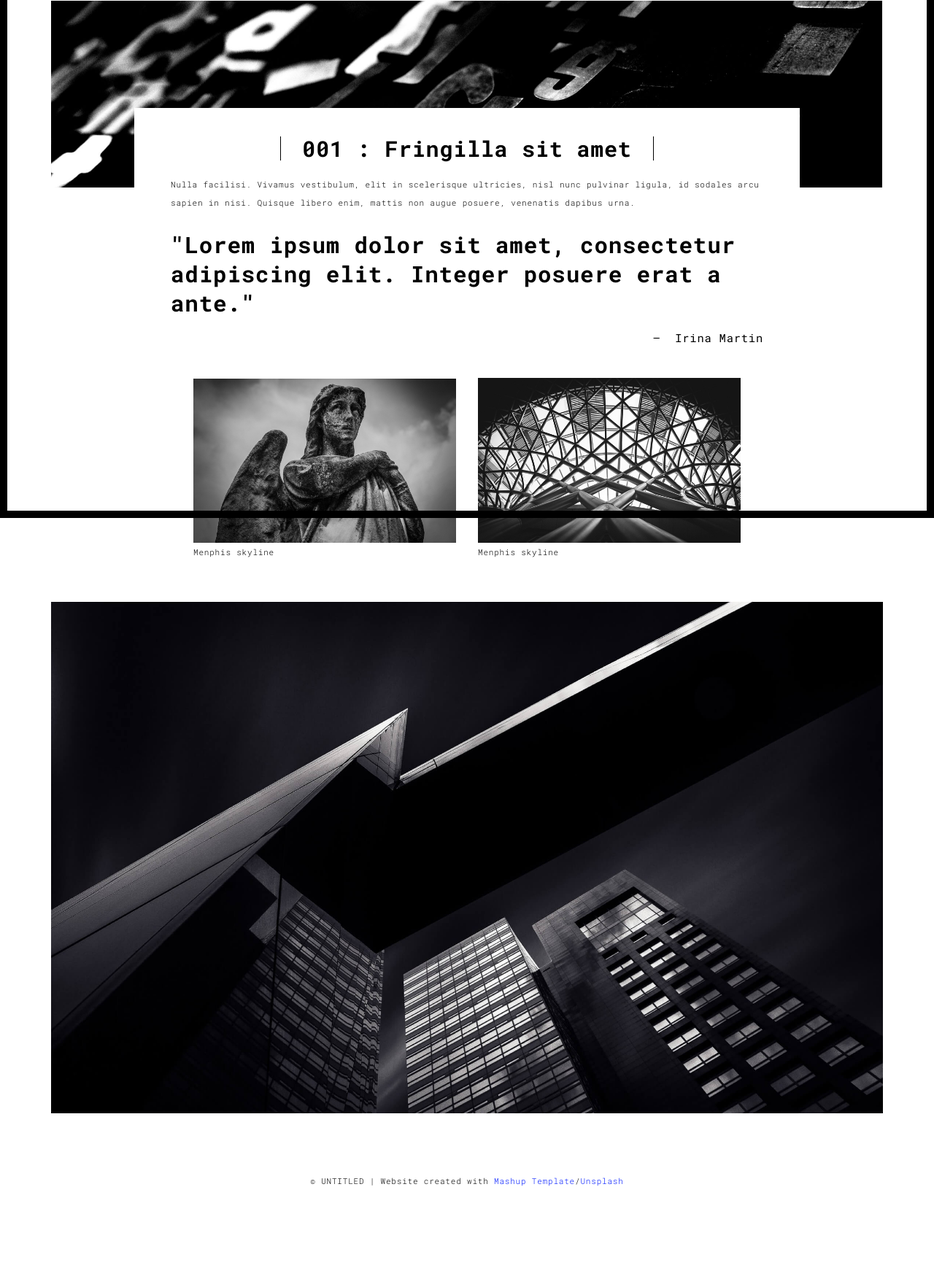
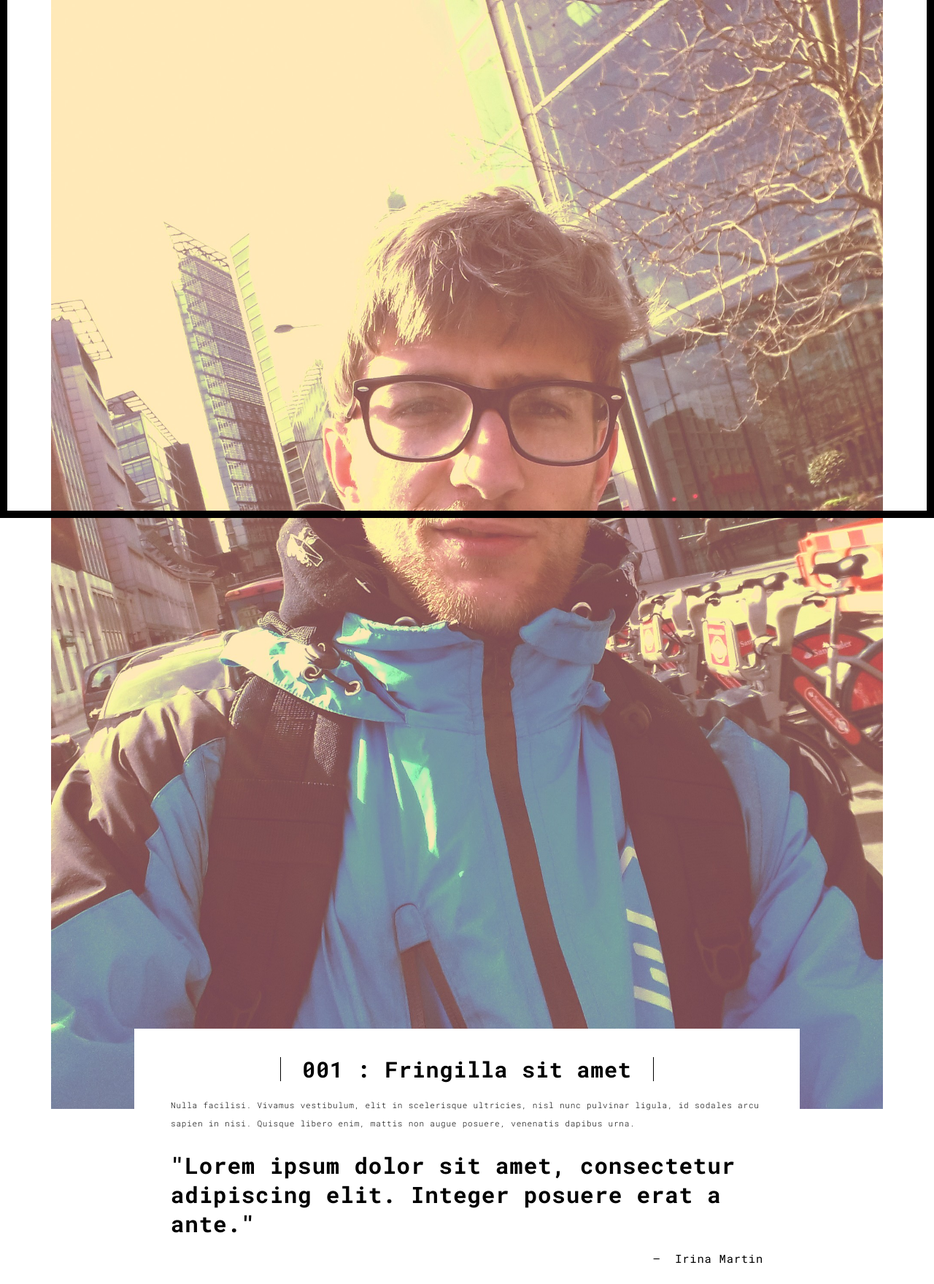
Before and after one commit to CatanaMihai/portfo, a Flask app: page /work.html in a window 1280 px wide. Shown: the part 90-1850 px from the top of the page at 73% size. Before the commit the page ends 1716 px from the top, so only its background shows below. Run offline with Flask 2, Linux system fonts and the light colour scheme; some libraries are stand-ins or nearby versions.

Commit message:
Myportfolio website

```diff
--- a/templates/work.html
+++ b/templates/work.html
@@ -63,7 +63,7 @@
   <div class="container">
     <div class="row">
       <div class="col-xs-12">
-        <img src="./static/assets/images/work001-01.jpg" class="img-responsive" alt="">
+        <img src="./static/assets/images/stuart.jpg" class="img-responsive" alt="">
         <div class="card-container">
           <div class="text-center">
             <h1 class="h2">001 : Fringilla sit amet</h1>
```
Also changed, not shown: static/assets/images/stuart.jpg (added).
